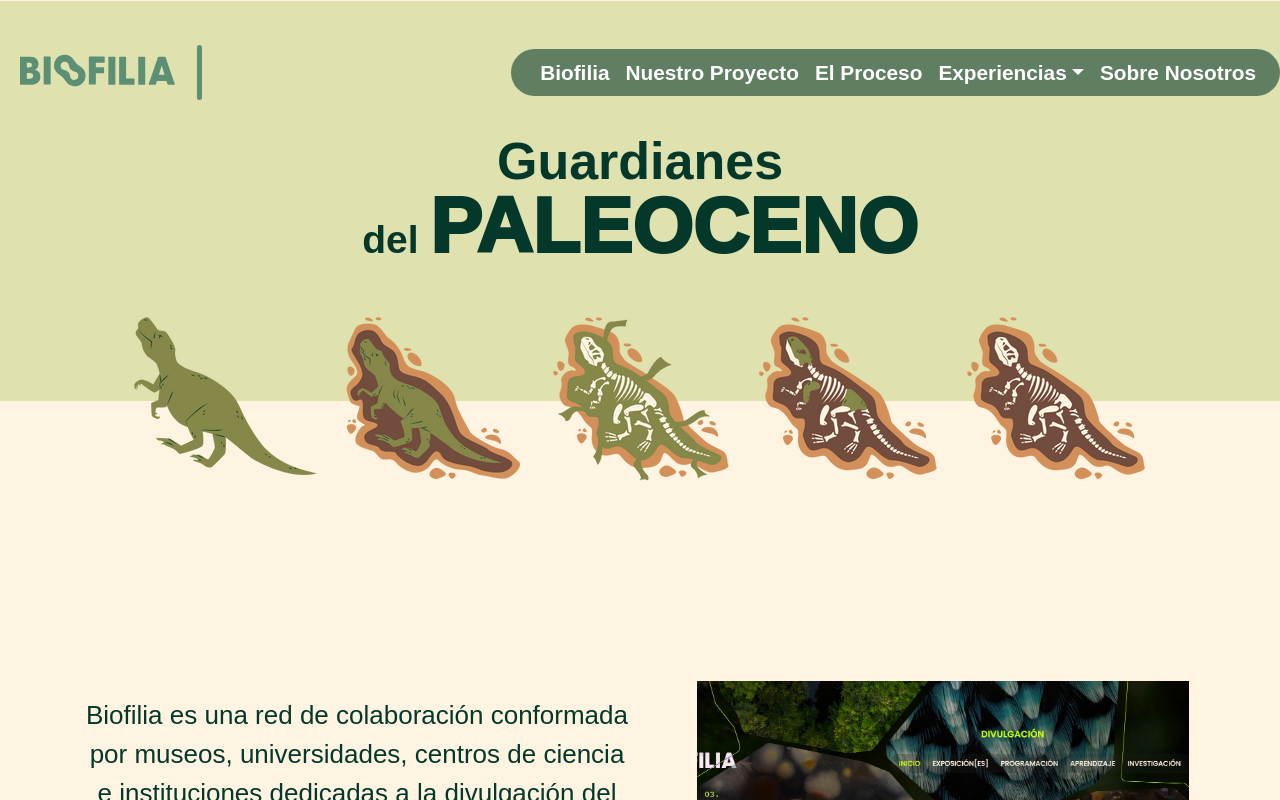
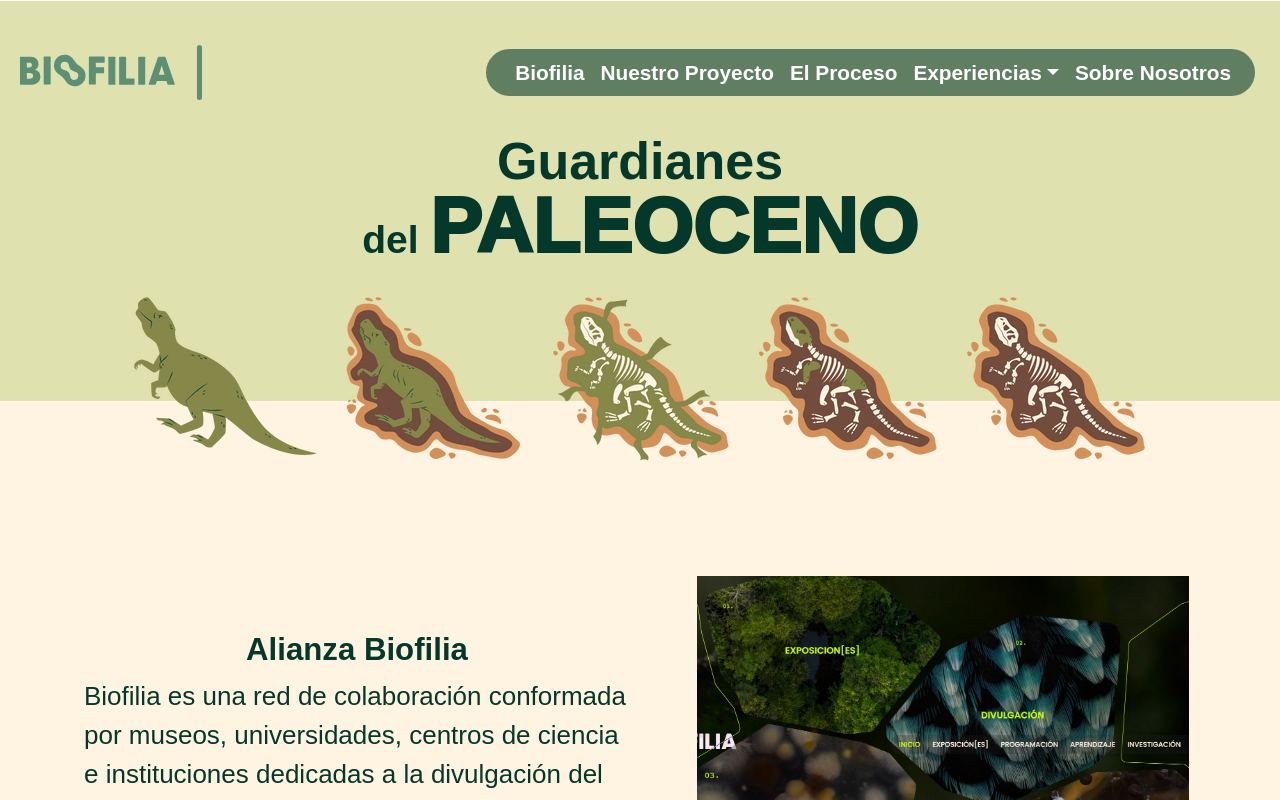
Before and after one commit to CarlosBe0305/Guardianes-del-Paleoceno, a React (Create React App) app: page / in a window 1280 px wide. Shown: the top 800 px of the page. Built offline with nearby package versions, Linux system fonts and the light colour scheme.

Commit message:
Refactor navigation and remove Biofilia component; update smooth scrolling behavior and enhance HomePage structure

```diff
--- a/src/App.js
+++ b/src/App.js
@@ -2,7 +2,6 @@ import './App.css';
 import NavFAB from './Pages/Components/NavFAB';
 import { BrowserRouter as Router, Route, Routes } from 'react-router-dom';
 import HomePage from './Pages/HomePage';
-import Biofilia from './Pages/Biofilia';
 
 function App() {
   return (
@@ -11,7 +10,6 @@ function App() {
         <NavFAB />
         <Routes>
           <Route path="/" element={<HomePage />} />
-          <Route path="/Biofilia" element={<Biofilia />} />
         </Routes>
       </Router>
     </div>
--- a/src/Pages/Biofilia.css
+++ /dev/null
@@ -1,109 +0,0 @@
-.App{
-  background-color: #FFF4E2;
-  color: white;
-  font-family: 'Poppins', sans-serif;
-  min-height: 100vh;
-  display: flex;
-  flex-direction: column;
-  align-items: center;
-  justify-content: center;
-  font-size: calc(10px + 2vmin);
-  color: white;
-  width: 100vw;
-}
-
-.App-body{
-  position: relative;
-  top: 100px;
-}
-.body{
-  margin-top: 60vh;
-  background-color: #FFF4E2;
-  width: 100vw;
-}
-.App-header{
-
-  display: flex;
-  flex-direction: column;
-  align-items: center;
-  justify-content: center;
-  color: white;
-}
-.Banner-Biofilia {
-    height: 50vh;
-    background-color: #f4c5e7;
-    z-index: 1;
-    top: 0px;
-    position: absolute;
-    width: 100vw;
-}
- h1, h3 {
-    display: inline;
-  }
-  h1 {
-    font-size: 3em;
-    font-weight:1000;
-    position: relative;
-    top: -20px;
-    padding: 0;
-  }
-  h2 {
-    font-size: 2em;
-    font-weight: 800;
-
-  }
-  h3 {
-    font-size: 1.5em;
-    font-weight: 900;
-    position: relative;
-    top: -20px;
-  }
-  h4 {
-    font-size: 1.2em;
-    font-weight: 900;
-    text-align: center;
-  }
-section{
-  color: #04382B;
-  text-align: left;
-  z-index: 1;
-}
-
-.Info {
-  display: flex; /* Activa Flexbox */
-  align-items: stretch; /* Estira los elementos hijos para que tengan la misma altura */
-  justify-content: space-between; /* Mantiene separación horizontal entre texto e imagen */
-  flex-wrap: wrap; /* Permite que los elementos se ajusten si no caben en una fila */
-  gap: 20px; /* Espacio entre los elementos */
-  margin: 5%; /* Margen alrededor del contenedor */
-  position: relative; /* Posiciona el contenedor */
-  top: -150px; /* Posición inicial */
-}
-
-
-.Info-Text {
-  flex: 1; /* El texto ocupará el espacio disponible */
-  padding: 20px; /* Espacio interno */
-  text-align: center; /* Alinea el texto a la izquierda */
-}
-.Logo{
-  position: fixed;
-  z-index: 100;
-  height: 150px;
-     width: 480px; /* Ajusta este valor según cuánto quieras recortar */
-     overflow: hidden;
-}
-.Logo img {
-  height: 100%;
-  width: auto;
-  display: block;
-}
-.Title{
-    position: fixed;
-    top: -7px;
-    left: 1%;
-    z-index: 100;
-    color: #04382B;
-    text-decoration: none;
-    transform: translateX(0) scale(0.4);
-}
--- a/src/Pages/Components/ButtonLink.js
+++ b/src/Pages/Components/ButtonLink.js
@@ -1,7 +1,14 @@
 import React from 'react';
 import './styles/ButtonLink.css';
 
-function ButtonLink({ children, ...props }) {
+function ButtonLink({ href, children, ...props }) {
+  if (href) {
+    return (
+      <a href={href} {...props} className="button-link">
+        {children}
+      </a>
+    );
+  }
   return (
     <button {...props} className="button-link">
       {children}
--- a/src/Pages/Components/NavFAB.js
+++ b/src/Pages/Components/NavFAB.js
@@ -32,7 +32,7 @@ function NavFAB() {
         <Navbar.Toggle aria-controls="basic-navbar-nav" />
         <Navbar.Collapse id="basic-navbar-nav">
           <Nav className="ms-auto pe-3 navfab">
-            <Nav.Link href="/Biofilia">Biofilia</Nav.Link>
+            <Nav.Link href="/#Biofilia">Biofilia</Nav.Link>
             <Nav.Link href="/#proyecto">Nuestro Proyecto</Nav.Link>
             <Nav.Link href="/#proceso">El Proceso</Nav.Link>
             <NavDropdown title="Experiencias" id="basic-nav-dropdown">
--- a/src/Pages/Components/styles/NavFAB.css
+++ b/src/Pages/Components/styles/NavFAB.css
@@ -17,7 +17,8 @@
     background-color: #04382b93;
     padding: 0% 2%;
     border-radius: 50px;
-    z-index:10;
+    z-index: 10;
+    margin-right: 25px; /* <-- Ajusta este valor según lo que necesites */
 }
 .nav-link {
     color: white;
--- a/src/Pages/HomePage.css
+++ b/src/Pages/HomePage.css
@@ -2,10 +2,6 @@
   color: white;
   font-family: 'Poppins', sans-serif;
   min-height: 100vh;
-  display: flex;
-  flex-direction: column;
-  align-items: center;
-  justify-content: center;
   font-size: calc(10px + 2vmin);
   color: white;
 }
@@ -28,11 +24,11 @@
 .App-body{
   background-color: #FFF4E2;
   position: relative;
-  top: 100px;
   overflow: hidden;
+  top: -20px;
 }
 .App-header{
-
+  position: relative;
   display: flex;
   flex-direction: column;
   align-items: center;
@@ -43,12 +39,12 @@
   position: absolute;
   top: 130px;
   left: 50%;
-  transform: translateX(-50%) scale(1);
+  transform: translateX(-60%) scale(1);
   z-index: 100;
   color: #04382B;
   text-decoration: none;
   transition:
-    top 0.3s, left 0.3s, transform 0.3s;
+    top 0.3s, left 0.s, transform 0.3s;
 }
   h1, h3 {
     display: inline;
@@ -90,7 +86,6 @@ section{
   gap: 20px; /* Espacio entre los elementos */
   margin: 5%; /* Margen alrededor del contenedor */
   position: relative; /* Posiciona el contenedor */
-  top: -150px; /* Posición inicial */
 }
 
 
@@ -172,9 +167,11 @@ section{
 .Dinosaurios-Image {
   margin-top: 0;      /* Elimina margen superior */
   padding-top: 0;     /* Elimina padding superior */
-  /* Si quieres que quede aún más arriba, puedes usar: */
-  position: relative; top: -100px;
-  z-index: 1;
+  position: absolute;
+  top: 70%;
+  left: 50%;
+  transform: translateX(-50%);
+  z-index: 2;
 }
 .Proceso{
   background-color: #fece76;
@@ -206,3 +203,12 @@ section{
   left: 0;
   top: 180px;
 }
+
+#Biofilia {
+  padding-top: 180px; /* Solo la primera sección lo necesita */
+}
+
+/* Solo elimina el margen superior en la primera sección */
+.Info:first-of-type {
+  margin-top: 0;
+}
--- a/src/Pages/HomePage.js
+++ b/src/Pages/HomePage.js
@@ -6,16 +6,31 @@ import ButtonLink from './Components/ButtonLink';
 function HomePage() {
   const location = useLocation();
 
+  // Scroll al montar
   useEffect(() => {
-    if (location.hash) {
+    setTimeout(() => {
+      if (window.location.hash && window.location.hash !== "#Biofilia") {
+        const yOffset = -150;
+        const el = document.querySelector(window.location.hash);
+        if (el) {
+          const y = el.getBoundingClientRect().top + window.pageYOffset + yOffset;
+          window.scrollTo({ top: y, behavior: "smooth" });
+        }
+      }
+    }, 100);
+  }, []);
+
+  // Scroll cuando cambia el hash
+  useEffect(() => {
+    if (location.hash && location.hash !== "#Biofilia") {
       setTimeout(() => {
-        const yOffset = -150; // Ajusta según la altura de tu navbar
+        const yOffset = -150;
         const el = document.querySelector(location.hash);
         if (el) {
           const y = el.getBoundingClientRect().top + window.pageYOffset + yOffset;
           window.scrollTo({ top: y, behavior: "smooth" });
         }
-      }, 100); // Espera 100ms para asegurar que el DOM esté listo
+      }, 100);
     }
   }, [location]);
 
@@ -28,7 +43,18 @@ function HomePage() {
 
       // Interpolación de valores
       const top = 130 - (137 * progress); // de 130px a -7px
-      const left = 50 - (46 * progress);  // de 50% a 4%
+      const width = window.innerWidth;
+      let leftEnd;
+      if (width <= 600) {
+        leftEnd = 22; // móvil
+      } else if (width <= 1000) {
+        leftEnd = 13; // tablet
+      } else if (width <= 1500) {
+        leftEnd = 6; // laptop
+      } else {
+        leftEnd = 4; // desktop grande
+      }
+      const left = 50 - ((50 - leftEnd) * progress);  // de 50% a 4%
       const scale = 1 - (0.6 * progress); // de 1 a 0.4
       const translateX = 50 - (50 * progress); // de -50% a 0%
 
@@ -48,7 +74,7 @@ function HomePage() {
     <div className="App">
       <header className="App-header">
         <div className="Banner-Home">
-              </div>
+        </div>
         <div className="Title">
           <h2>Guardianes</h2>
           <h3>del </h3>
@@ -59,7 +85,7 @@ function HomePage() {
         </div>
       </header>
       <div className="App-body">
-        <section className="Info" id="alianza-biofilia">
+        <section className="Info" id="Biofilia">
           <div className="Info-Text">
             <h4>Alianza Biofilia</h4>
             <p>
@@ -68,7 +94,9 @@ function HomePage() {
               divulgación del conocimiento natural en Colombia.
             </p>
             <div style={{ display: 'flex', justifyContent: 'center' }}>
-              <ButtonLink>Más Información</ButtonLink>
+              <ButtonLink href="https://www.alianzabiofilia.co/" target="_blank" rel="noopener noreferrer">
+                Más Información
+              </ButtonLink>
             </div>
           </div>
           <div className="Info-Image">
@@ -101,7 +129,7 @@ function HomePage() {
         </section>
 
         <section className="Info Proceso" id="proceso">
-          <img className= "Decorativo1" src="/Images/Decorativo 1.png" alt="Alianza Biofilia" />
+          <img className="Decorativo1" src="/Images/Decorativo 1.png" alt="Alianza Biofilia" />
 
           <div className="Info-Text">
             <h4>El Proceso</h4>
@@ -143,7 +171,7 @@ function HomePage() {
             <img className="fossil-small1" src="/Images/Fósil 1.png" alt="Fósil grande" />
             <img className="fossil-main" src="/Images/Fósil 2.png" alt="Fósil pequeño 1" />
             <img className="fossil-small2" src="/Images/Fósil 3.png" alt="Fósil pequeño 2" />
-                      </div>
+          </div>
         </section>
 
         <section className="Info SobreNosotros" id="sobre-nosotros">
```
Also changed, not shown: src/Pages/Biofilia.js (deleted, +0 -83 lines).
